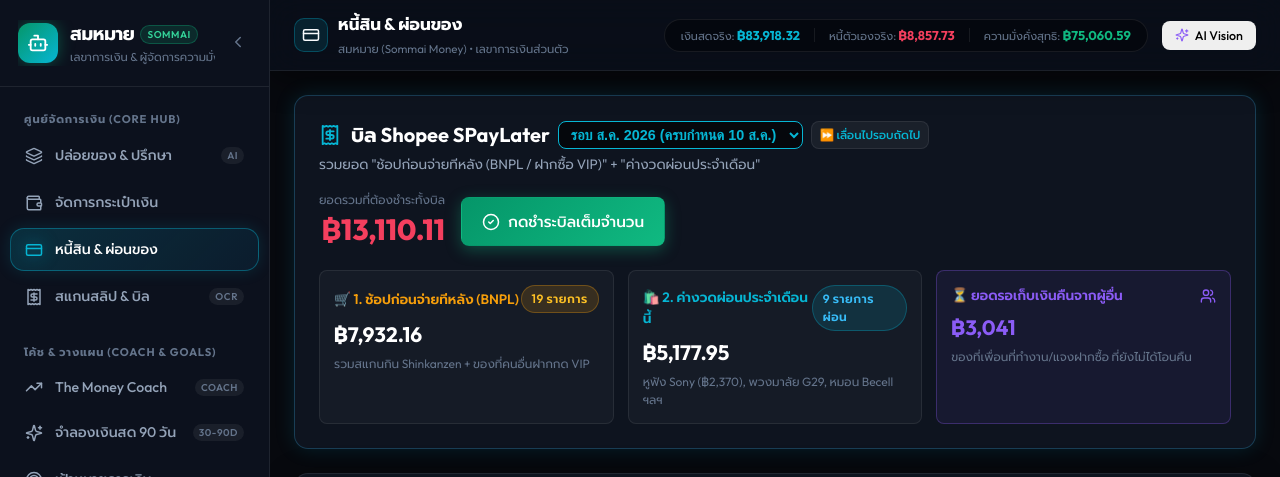
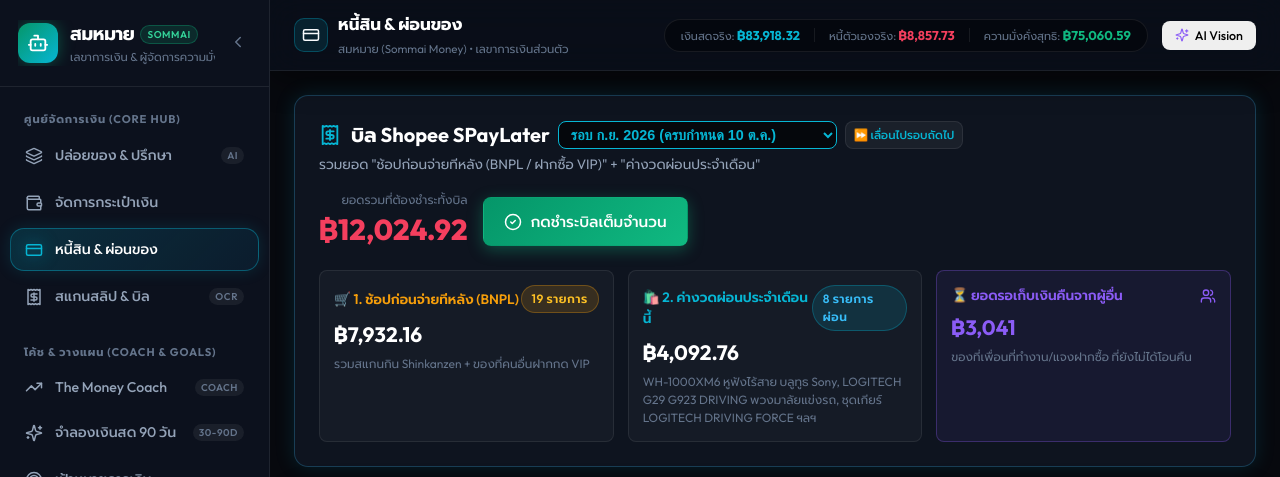
Before and after one commit to TomPaTzx/personal-finance-ai, a React (Vite) app: page / in a window 1280 px wide. Both pictures are taken after a click on the button "หนี้สิน & ผ่อนของ". Shown: the top 477 px of the page. Built offline with nearby package versions, Linux system fonts and the light colour scheme; no server answers; the database is empty.

Commit message:
feat: cycle-aware monthly statement archive and decouple static 5177.95

```diff
--- a/src/components/AllocationModal.jsx
+++ b/src/components/AllocationModal.jsx
@@ -102,13 +102,22 @@
   };
 
   // Liabilities Calculations
-  const isSpayStatementPaid = sotData.spayStatementStatus === 'PAID';
+  const currentCycle = sotData.spayStatementCycle || 'รอบ ก.ย. 2026 (ครบกำหนด 10 ต.ค.)';
+  const isSpayStatementPaid = sotData.spayStatementStatus === 'PAID' || currentCycle.includes('ส.ค.');
   const currentBnplTotal = (sotData.bnplItems || [])
     .filter(i => !isSpayStatementPaid && !i.isPaidInStatement)
     .reduce((sum, item) => sum + item.amount, 0);
-  const fullSpayStatement = isSpayStatementPaid ? 0 : (currentBnplTotal + 5177.95);
+
+  const activeSpayDebts = (sotData.debts || []).filter(d =>
+    (d.linkedAccountId === 'KBANK-SPAY' || d.category === 'SPAYLATER') &&
+    (d.remainingInstallments > 0 || d.remainingAmount > 0) &&
+    d.status !== 'COMPLETED'
+  );
+  const monthlySpayInstallments = isSpayStatementPaid ? 0 : activeSpayDebts.reduce((sum, d) => sum + (d.monthlyPayment || 0), 0);
+  const fullSpayStatement = isSpayStatementPaid ? 0 : (currentBnplTotal + monthlySpayInstallments);
   const spayGap = Math.max(0, Math.round((fullSpayStatement - (spayAcc.balance || 0)) * 100) / 100);
   const isSpayNeeded = !isSpayStatementPaid && spayGap > 0;
+
 
   const pendingFamilyWeOwe = familySettlements.reduce((sum, person) => {
     const pWeOwe = (person.items || []).filter(i => i.type === 'WE_OWE' && i.status === 'PENDING').reduce((s, i) => s + i.amount, 0);
--- a/src/components/DebtTracker.jsx
+++ b/src/components/DebtTracker.jsx
@@ -36,22 +36,65 @@
 
   const debts = sotData.debts || [];
 
-  // Separate Personal Debt vs Others Debt
-  // Note: If linked to CARD-JAENG/MOM/PHRAE and payerType is WE_PAY -> This is OUR personal debt!
-  const myDebts = debts.filter(d => (d.owner === 'ตัวเอง' || d.owner === 'บ้าน' || d.payerType === 'WE_PAY' || d.linkedAccountId?.startsWith('CARD-')));
-  const othersDebts = debts.filter(d => (d.owner !== 'ตัวเอง' && d.owner !== 'บ้าน' && d.payerType !== 'WE_PAY' && !d.linkedAccountId?.startsWith('CARD-')));
+  // Separate Personal Debt vs Others Debt (Filter active debts with remaining installments > 0)
+  const activeDebts = debts.filter(d => (d.remainingInstallments > 0 || d.remainingAmount > 0) && d.status !== 'COMPLETED');
+  const myDebts = activeDebts.filter(d => (d.owner?.includes('ตัวเอง') || d.owner?.includes('บ้าน') || d.payerType === 'WE_PAY' || d.linkedAccountId?.startsWith('CARD-')));
+  const othersDebts = activeDebts.filter(d => (!d.owner?.includes('ตัวเอง') && !d.owner?.includes('บ้าน') && d.payerType !== 'WE_PAY' && !d.linkedAccountId?.startsWith('CARD-')));
 
   const myMonthlyDebt = myDebts.reduce((sum, d) => sum + (d.monthlyPayment || 0), 0);
   const othersMonthlyDebt = othersDebts.reduce((sum, d) => sum + (d.monthlyPayment || 0), 0);
   const totalMonthlyBilled = myMonthlyDebt + othersMonthlyDebt;
 
-  // Dynamic BNPL Items & SPayLater Statement Status
-  const isSpayStatementPaid = sotData.spayStatementStatus === 'PAID';
+  // Selected Billing Cycle & Cycle Statements Archive (Preserves monthly history for end-of-year review)
+  const currentCycle = sotData.spayStatementCycle || 'รอบ ก.ย. 2026 (ครบกำหนด 10 ต.ค.)';
+
+  const defaultStatements = {
+    'รอบ ส.ค. 2026 (ครบกำหนด 10 ส.ค.)': {
+      cycle: 'รอบ ส.ค. 2026 (ครบกำหนด 10 ส.ค.)',
+      monthKey: '2026-08',
+      status: 'PAID',
+      paidAt: '2026-08-10T15:00:00.000Z',
+      totalAmount: 5177.95,
+      bnplAmount: 0.00,
+      installmentAmount: 5177.95,
+      itemCount: 9,
+      note: 'ชำระเต็มจำนวนแล้วเมื่อ 10 ส.ค. 2026 (เก็บบันทึกประวัติศาสตร์ สรุปสิ้นปี 2026)'
+    }
+  };
+  const spayStatements = sotData.spayStatements || defaultStatements;
+  const currentCycleData = spayStatements[currentCycle];
+
+  // Cycle-Aware Paid Status:
+  // August 2026 is officially marked PAID in history.
+  // Other cycles check per-cycle status or global status
+  const isSpayStatementPaid = currentCycleData ? (currentCycleData.status === 'PAID') : (currentCycle.includes('ส.ค.') ? true : (sotData.spayStatementStatus === 'PAID'));
+
+  // Active SPayLater installments for current cycle
+  const activeSpayDebts = debts.filter(d =>
+    (d.linkedAccountId === 'KBANK-SPAY' || d.category === 'SPAYLATER') &&
+    (d.remainingInstallments > 0 || d.remainingAmount > 0) &&
+    d.status !== 'COMPLETED'
+  );
+
   const bnplItems = sotData.bnplItems || [];
-  const pendingBnplItems = isSpayStatementPaid ? [] : bnplItems.filter(i => !i.isPaidInStatement);
-  const totalBnplAmount = pendingBnplItems.reduce((sum, item) => sum + item.amount, 0);
-  const totalMonthlySpayInstallments = 5177.95;
-  const totalSpayStatement = isSpayStatementPaid ? 0 : (totalBnplAmount + totalMonthlySpayInstallments);
+  // Filter BNPL items by current billing cycle if tagged, or pending items for active cycle
+  const cycleBnplItems = bnplItems.filter(i => {
+    if (i.cycle) return i.cycle === currentCycle;
+    return !currentCycle.includes('ส.ค.');
+  });
+  const pendingBnplItems = isSpayStatementPaid ? [] : cycleBnplItems.filter(i => !i.isPaidInStatement);
+  const totalBnplAmount = isSpayStatementPaid ? 0 : pendingBnplItems.reduce((sum, item) => sum + item.amount, 0);
+
+  // Dynamic Monthly Installments based on Cycle:
+  // If cycle is PAID (e.g. August 2026): outstanding is 0! (Historical amount preserved in currentCycleData)
+  const totalMonthlySpayInstallments = isSpayStatementPaid
+    ? 0
+    : activeSpayDebts.reduce((sum, d) => sum + (d.monthlyPayment || 0), 0);
+
+  const totalSpayStatement = isSpayStatementPaid
+    ? 0
+    : (totalBnplAmount + totalMonthlySpayInstallments);
+
 
   // Total pending collection from others (เพื่อน/ครอบครัวฝากซื้อที่ยังไม่ได้จ่ายเงินคืนเรา)
   const pendingCollectionFromOthers = bnplItems
@@ -293,21 +336,37 @@
       isPaidBack: true
     }));
 
+    const updatedStatements = {
+      ...spayStatements,
+      [currentCycle]: {
+        cycle: currentCycle,
+        status: 'PAID',
+        paidAt: new Date().toISOString(),
+        totalAmount: currentStatementAmount,
+        bnplAmount: totalBnplAmount,
+        installmentAmount: totalMonthlySpayInstallments,
+        itemCount: activeSpayDebts.length,
+        note: `ชำระเต็มจำนวนเรียบร้อยแล้วเมื่อ ${new Date().toLocaleDateString('th-TH')}`
+      }
+    };
+
     let nextData = {
       ...sotData,
       accounts: updatedAccounts,
       debts: updatedDebts,
       bnplItems: updatedBnpl,
+      spayStatements: updatedStatements,
       spayStatementStatus: 'PAID',
       spayStatementPaidAt: new Date().toISOString(),
       spayStatementLastPaidAmount: currentStatementAmount
     };
 
-    nextData = addAuditEvent(nextData, 'SPAYLATER', 'STATEMENT_AUG_2026', 'STATEMENT_PAID_FULL', {
+    nextData = addAuditEvent(nextData, 'SPAYLATER', currentCycle, 'STATEMENT_PAID_FULL', {
       totalAmount: currentStatementAmount,
       bnplPortion: totalBnplAmount,
-      installmentPortion: 5177.95
+      installmentPortion: totalMonthlySpayInstallments
     });
+
 
     updateSOTData(nextData);
     toast(`🎉 ชำระบิล Shopee SPayLater ฿${currentStatementAmount.toLocaleString()} เรียบร้อยแล้ว! (บันทึกสถานะชำระแล้ว - ไม่ต้องกันเงินซ้ำ)`, { type: 'success' });
@@ -673,7 +732,7 @@
 
                 {/* Cycle Selector Dropdown & Quick Advance Button */}
                 <select
-                  value={sotData.spayStatementCycle || 'รอบ ก.ย. 2026 (ครบกำหนด 10 ก.ย.)'}
+                  value={sotData.spayStatementCycle || 'รอบ ก.ย. 2026 (ครบกำหนด 10 ต.ค.)'}
                   onChange={(e) => {
                     const nextCycle = e.target.value;
                     updateSOTData({ ...sotData, spayStatementCycle: nextCycle });
@@ -691,16 +750,16 @@
                   }}
                 >
                   <option value="รอบ ส.ค. 2026 (ครบกำหนด 10 ส.ค.)">รอบ ส.ค. 2026 (ครบกำหนด 10 ส.ค.)</option>
-                  <option value="รอบ ก.ย. 2026 (ครบกำหนด 10 ก.ย.)">รอบ ก.ย. 2026 (ครบกำหนด 10 ก.ย.)</option>
-                  <option value="รอบ ต.ค. 2026 (ครบกำหนด 10 ต.ค.)">รอบ ต.ค. 2026 (ครบกำหนด 10 ต.ค.)</option>
-                  <option value="รอบ พ.ย. 2026 (ครบกำหนด 10 พ.ย.)">รอบ พ.ย. 2026 (ครบกำหนด 10 พ.ย.)</option>
-                  <option value="รอบ ธ.ค. 2026 (ครบกำหนด 10 ธ.ค.)">รอบ ธ.ค. 2026 (ครบกำหนด 10 ธ.ค.)</option>
+                  <option value="รอบ ก.ย. 2026 (ครบกำหนด 10 ต.ค.)">รอบ ก.ย. 2026 (ครบกำหนด 10 ต.ค.)</option>
+                  <option value="รอบ ต.ค. 2026 (ครบกำหนด 10 พ.ย.)">รอบ ต.ค. 2026 (ครบกำหนด 10 พ.ย.)</option>
+                  <option value="รอบ พ.ย. 2026 (ครบกำหนด 10 ธ.ค.)">รอบ พ.ย. 2026 (ครบกำหนด 10 ธ.ค.)</option>
+                  <option value="รอบ ธ.ค. 2026 (ครบกำหนด 10 ม.ค. 2027)">รอบ ธ.ค. 2026 (ครบกำหนด 10 ม.ค. 2027)</option>
                 </select>
 
                 <button
                   type="button"
                   onClick={() => {
-                    const nextCycle = getNextSpayCycleString(sotData.spayStatementCycle || 'รอบ ก.ย. 2026 (ครบกำหนด 10 ก.ย.)');
+                    const nextCycle = getNextSpayCycleString(sotData.spayStatementCycle || 'รอบ ก.ย. 2026 (ครบกำหนด 10 ต.ค.)');
                     updateSOTData({ ...sotData, spayStatementCycle: nextCycle });
                     toast(`⏩ เลื่อนรอบบิลเป็น ${nextCycle} เรียบร้อยแล้ว!`, { type: 'success' });
                   }}
@@ -716,7 +775,7 @@
             </div>
             <p style={{ fontSize: '0.85rem', color: 'var(--text-secondary)', marginTop: '4px' }}>
               {isSpayStatementPaid
-                ? `ชำระเต็มจำนวนเรียบร้อยแล้วเมื่อ ${sotData.spayStatementPaidAt ? new Date(sotData.spayStatementPaidAt).toLocaleDateString('th-TH') : 'ล่าสุด'} (ยอดค้างชำระ: ฿0.00)`
+                ? `ชำระเต็มจำนวนเรียบร้อยแล้วเมื่อ ${currentCycleData?.paidAt ? new Date(currentCycleData.paidAt).toLocaleDateString('th-TH') : (sotData.spayStatementPaidAt ? new Date(sotData.spayStatementPaidAt).toLocaleDateString('th-TH') : '10 ส.ค. 2026')} (ยอดค้างชำระ: ฿0.00)`
                 : 'รวมยอด "ช้อปก่อนจ่ายทีหลัง (BNPL / ฝากซื้อ VIP)" + "ค่างวดผ่อนประจำเดือน"'}
             </p>
           </div>
@@ -727,7 +786,7 @@
                 {isSpayStatementPaid ? 'สถานะรอบบิลนี้' : 'ยอดรวมที่ต้องชำระทั้งบิล'}
               </div>
               <div style={{ fontSize: '1.8rem', fontWeight: 800, color: isSpayStatementPaid ? 'var(--accent-emerald)' : 'var(--accent-rose)' }}>
-                {isSpayStatementPaid ? '฿0.00' : `฿${totalSpayStatement.toLocaleString()}`}
+                {isSpayStatementPaid ? '฿0.00' : `฿${totalSpayStatement.toLocaleString(undefined, { minimumFractionDigits: 2, maximumFractionDigits: 2 })}`}
               </div>
             </div>
             {isSpayStatementPaid ? (
@@ -755,13 +814,13 @@
               <span style={{ fontSize: '0.85rem', color: 'var(--accent-amber)', fontWeight: 600 }}>
                 🛒 1. ช้อปก่อนจ่ายทีหลัง (BNPL)
               </span>
-              <span className="badge badge-amber">{bnplItems.length} รายการ</span>
+              <span className="badge badge-amber">{pendingBnplItems.length} รายการ</span>
             </div>
             <div style={{ fontSize: '1.3rem', fontWeight: 700, color: '#fff' }}>
-              ฿{totalBnplAmount.toLocaleString()}
+              ฿{totalBnplAmount.toLocaleString(undefined, { minimumFractionDigits: 2, maximumFractionDigits: 2 })}
             </div>
             <p style={{ fontSize: '0.75rem', color: 'var(--text-muted)', marginTop: '4px' }}>
-              รวมสแกนกิน Shinkanzen + ของที่คนอื่นฝากกด VIP
+              {pendingBnplItems.length > 0 ? 'รวมสแกนกิน Shinkanzen + ของที่คนอื่นฝากกด VIP' : 'ไม่มีรายการช้อปก่อนจ่ายค้างชำระ'}
             </p>
           </div>
 
@@ -770,15 +829,26 @@
               <span style={{ fontSize: '0.85rem', color: 'var(--accent-cyan)', fontWeight: 600 }}>
                 🛍️ 2. ค่างวดผ่อนประจำเดือนนี้
               </span>
-              <span className="badge badge-cyan">9 รายการผ่อน</span>
+              <span className={`badge ${isSpayStatementPaid ? 'badge-emerald' : 'badge-cyan'}`}>
+                {isSpayStatementPaid
+                  ? (currentCycleData?.itemCount ? `${currentCycleData.itemCount} รายการ (ชำระแล้ว)` : 'ชำระแล้ว')
+                  : `${activeSpayDebts.length} รายการผ่อน`}
+              </span>
             </div>
-            <div style={{ fontSize: '1.3rem', fontWeight: 700, color: '#fff' }}>
-              ฿5,177.95
+            <div style={{ fontSize: '1.3rem', fontWeight: 700, color: isSpayStatementPaid ? 'var(--accent-emerald)' : '#fff' }}>
+              {isSpayStatementPaid
+                ? (currentCycleData?.installmentAmount ? `฿${currentCycleData.installmentAmount.toLocaleString()} (ชำระแล้ว)` : '฿0.00')
+                : `฿${totalMonthlySpayInstallments.toLocaleString(undefined, { minimumFractionDigits: 2, maximumFractionDigits: 2 })}`}
             </div>
             <p style={{ fontSize: '0.75rem', color: 'var(--text-muted)', marginTop: '4px' }}>
-              หูฟัง Sony (฿2,370), พวงมาลัย G29, หมอน Becell ฯลฯ
+              {isSpayStatementPaid
+                ? (currentCycleData?.note || 'ชำระเต็มจำนวนเรียบร้อยแล้ว (เก็บบันทึกประวัติศาสตร์สรุปสิ้นปี)')
+                : (activeSpayDebts.length > 0
+                    ? activeSpayDebts.map(d => d.itemName).slice(0, 3).join(', ') + (activeSpayDebts.length > 3 ? ' ฯลฯ' : '')
+                    : 'ไม่มีรายการผ่อนค้างชำระ (ผ่อนครบหรือไม่มีรายการในรอบนี้)')}
             </p>
           </div>
+
 
           <div style={{ background: 'rgba(139, 92, 246, 0.08)', border: '1px solid rgba(139, 92, 246, 0.3)', padding: '14px', borderRadius: 'var(--radius-sm)' }}>
             <div style={{ display: 'flex', justifyContent: 'space-between', alignItems: 'center', marginBottom: '6px' }}>
@@ -846,10 +916,11 @@
             { id: 'เพื่อนร่วมงาน', label: '🏢 เพื่อนร่วมงาน', icon: '' }
           ].map(p => {
             const isSelected = selectedPersonFilter === p.id;
-            const pDebts = p.id === 'ALL' ? debts : debts.filter(d => (d.owner === p.id || (p.id === 'เพื่อนร่วมงาน' && d.owner?.includes('เพื่อน'))));
-            const pBnpl = p.id === 'ALL' ? bnplItems : bnplItems.filter(b => (b.owner === p.id || (p.id === 'เพื่อนร่วมงาน' && b.owner?.includes('เพื่อน'))));
+            const pDebts = p.id === 'ALL' ? debts : debts.filter(d => (d.owner?.includes(p.id) || (p.id === 'เพื่อนร่วมงาน' && d.owner?.includes('เพื่อน'))));
+            const pBnpl = p.id === 'ALL' ? bnplItems : bnplItems.filter(b => (b.owner?.includes(p.id) || (p.id === 'เพื่อนร่วมงาน' && b.owner?.includes('เพื่อน'))));
             const totalCount = pDebts.length + pBnpl.length;
-            const pMonthly = pDebts.reduce((s, d) => s + (d.monthlyPayment || 0), 0);
+            const pMonthly = pDebts.filter(d => (d.remainingInstallments > 0 || d.remainingAmount > 0) && d.status !== 'COMPLETED').reduce((s, d) => s + (d.monthlyPayment || 0), 0);
+
 
             return (
               <button
@@ -1066,11 +1137,12 @@
               ]
                 .filter(group => selectedPersonFilter === 'ALL' || selectedPersonFilter === group.name)
                 .map(group => {
-                  const groupDebts = debts.filter(d => (d.owner === group.name || (group.name === 'เพื่อนร่วมงาน' && d.owner?.includes('เพื่อน'))));
+                  const groupDebts = debts.filter(d => (d.owner?.includes(group.name) || (group.name === 'เพื่อนร่วมงาน' && d.owner?.includes('เพื่อน'))));
                   if (groupDebts.length === 0) return null;
 
-                  const groupMonthly = groupDebts.reduce((s, d) => s + (d.monthlyPayment || 0), 0);
+                  const groupMonthly = groupDebts.filter(d => (d.remainingInstallments > 0 || d.remainingAmount > 0) && d.status !== 'COMPLETED').reduce((s, d) => s + (d.monthlyPayment || 0), 0);
                   const groupRemaining = groupDebts.reduce((s, d) => s + (d.remainingAmount || 0), 0);
+
 
                   return (
                     <div key={group.name} className="glass-panel" style={{ padding: '18px 20px', border: '1px solid var(--border-subtle)' }}>
--- a/src/services/storageService.js
+++ b/src/services/storageService.js
@@ -437,6 +437,19 @@
   transactions: [],
   auditEvents: [],
   moneySavedTotal: 0,
+  spayStatements: {
+    'รอบ ส.ค. 2026 (ครบกำหนด 10 ส.ค.)': {
+      cycle: 'รอบ ส.ค. 2026 (ครบกำหนด 10 ส.ค.)',
+      monthKey: '2026-08',
+      status: 'PAID',
+      paidAt: '2026-08-10T15:00:00.000Z',
+      totalAmount: 5177.95,
+      bnplAmount: 0.00,
+      installmentAmount: 5177.95,
+      itemCount: 9,
+      note: 'ชำระเต็มจำนวนแล้วเมื่อ 10 ส.ค. 2026 (เก็บบันทึกประวัติศาสตร์ สรุปสิ้นปี 2026)'
+    }
+  },
   spayStatementStatus: 'UNPAID',
   spayStatementPaidAt: null,
   spayStatementCycle: 'รอบ ก.ย. 2026 (ครบกำหนด 10 ต.ค.)',
@@ -643,6 +656,19 @@
   return {
     ...INITIAL_DATA,
     ...parsed,
+    spayStatements: parsed.spayStatements || {
+      'รอบ ส.ค. 2026 (ครบกำหนด 10 ส.ค.)': {
+        cycle: 'รอบ ส.ค. 2026 (ครบกำหนด 10 ส.ค.)',
+        monthKey: '2026-08',
+        status: 'PAID',
+        paidAt: '2026-08-10T15:00:00.000Z',
+        totalAmount: 5177.95,
+        bnplAmount: 0.00,
+        installmentAmount: 5177.95,
+        itemCount: 9,
+        note: 'ชำระเต็มจำนวนแล้วเมื่อ 10 ส.ค. 2026 (เก็บบันทึกประวัติศาสตร์ สรุปสิ้นปี 2026)'
+      }
+    },
     spayStatementStatus: parsed.spayStatementStatus || 'UNPAID',
     spayStatementPaidAt: parsed.spayStatementPaidAt || null,
     spayStatementCycle: parsed.spayStatementCycle || 'รอบ ก.ย. 2026 (ครบกำหนด 10 ต.ค.)',
```
Also changed, not shown: 2 other files (tests, documents, lock files or other folders).
